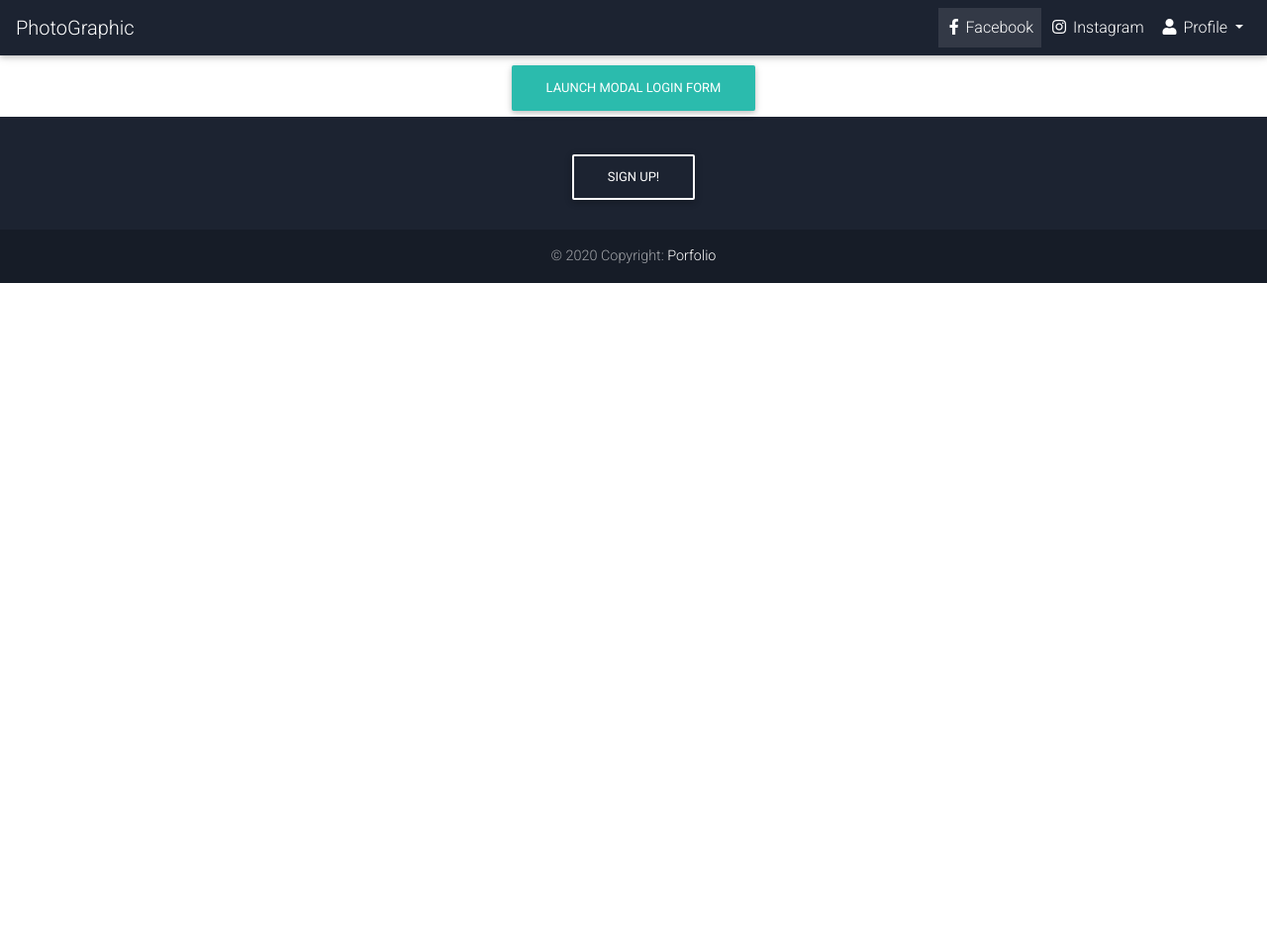
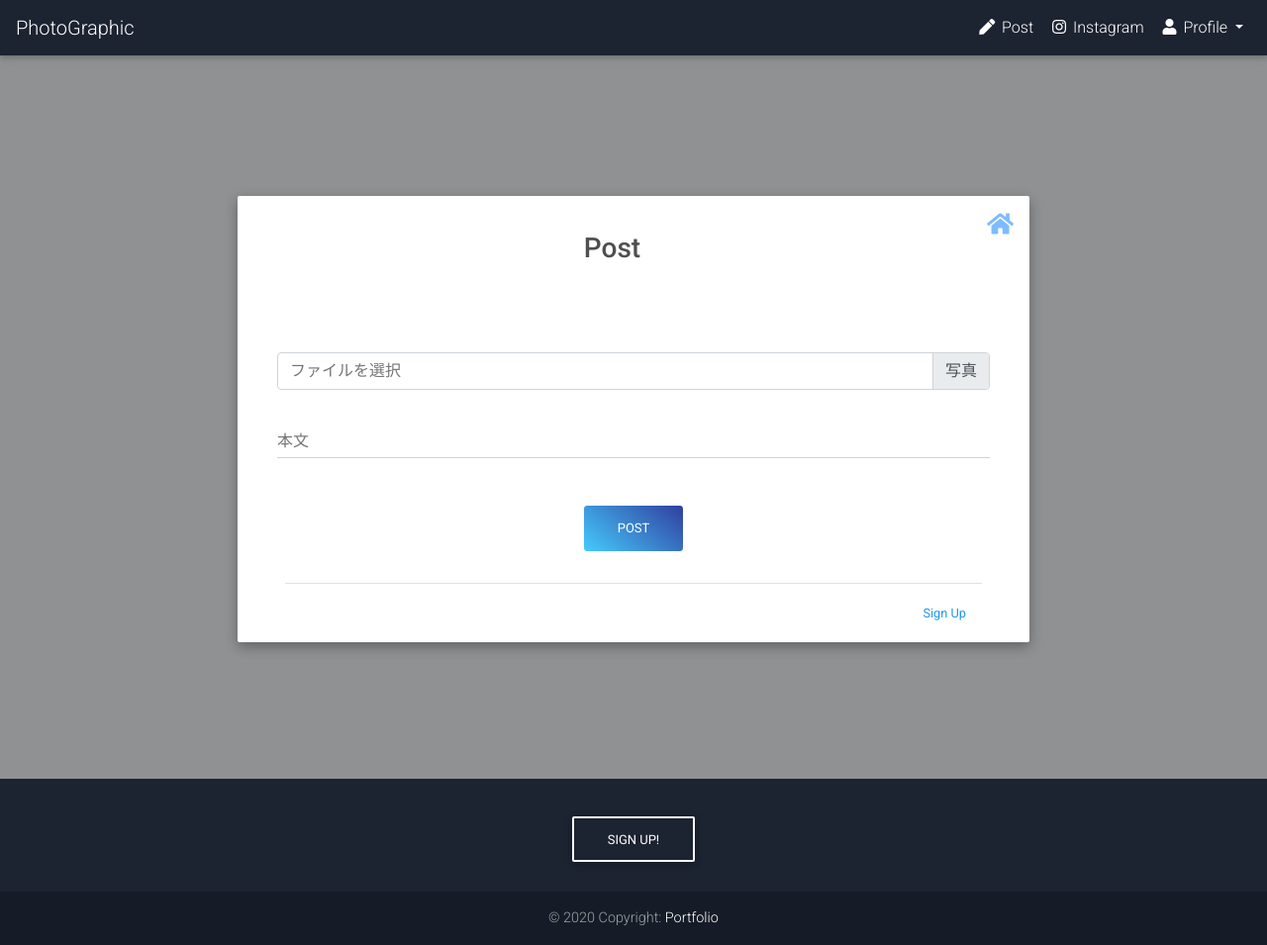
Before and after one commit to ikenoue-ryo/django_postapp, a Django app: page /new/ in a window 1280 px wide. Shown: the whole page at 99% size. Before the commit the page ends 286 px from the top, so only its background shows below. Run offline with Django 3.2, Linux system fonts and the light colour scheme; some libraries are stand-ins or nearby versions.

Commit message:
newページのデザイン調整

```diff
--- /dev/null
+++ b/postapp/static/postapp/new.css
@@ -0,0 +1,15 @@
+/*-- スマホ版表示CSS  --*/
+@media screen and (min-width: 480px) {
+
+}
+
+/*-- PC版表示CSS  --*/
+@media screen and (min-width: 1200px) {
+  .custom-file-label::after {
+    content: "写真";
+  }
+
+  .post_pad{
+    padding: 110px;
+  }
+}
--- a/postapp/views.py
+++ b/postapp/views.py
@@ -1,6 +1,7 @@
 from django.shortcuts import render, redirect
 from django.urls import reverse_lazy
 from django.contrib.auth import login, authenticate
+from django.views.generic.edit import CreateView
 from django.contrib.auth.views import LoginView, LogoutView
 
 from .forms import LoginForm, SignUpForm, PostForm
--- a/templates/postapp/base.html
+++ b/templates/postapp/base.html
@@ -26,6 +26,7 @@
         <link href="https://cdnjs.cloudflare.com/ajax/libs/mdbootstrap/4.16.0/css/mdb.min.css" rel="stylesheet">
 
         {% block customcss %}
+            <link href="{% static 'postapp/base.css' %}" rel="stylesheet">
         {% endblock customcss %}
 
         <meta name="viewport" content="width=device-width, initial-scale=1, shrink-to-fit=no">
@@ -41,9 +42,9 @@
             </button>
             <div class="collapse navbar-collapse" id="navbarSupportedContent-4">
                 <ul class="navbar-nav ml-auto">
-                    <li class="nav-item active">
-                        <a class="nav-link" href="#">
-                            <i class="fab fa-facebook-f"></i> Facebook
+                    <li class="nav-item">
+                        <a class="nav-link" href="{% url 'postapp:new' %}">
+                            <i class="fas fa-pen"></i> Post
                             <span class="sr-only">(current)</span>
                         </a>
                     </li>
@@ -87,7 +88,7 @@
 
     <!-- Copyright -->
     <div class="footer-copyright text-center py-3">© 2020 Copyright:
-        <a href="https://mdbootstrap.com/"> Porfolio</a>
+        <a href="https://mdbootstrap.com/"> Portfolio</a>
     </div>
     <!-- Copyright -->
 
--- a/templates/postapp/new.html
+++ b/templates/postapp/new.html
@@ -2,118 +2,95 @@
 {% load static %}
 
 {% block customcss %}
-<!-- Font Awesome -->
-<link rel="stylesheet" href="https://use.fontawesome.com/releases/v5.8.2/css/all.css">
-<!-- Google Fonts -->
-<link rel="stylesheet" href="https://fonts.googleapis.com/css?family=Roboto:300,400,500,700&display=swap">
-<!-- Bootstrap core CSS -->
-<link href="https://cdnjs.cloudflare.com/ajax/libs/twitter-bootstrap/4.4.1/css/bootstrap.min.css" rel="stylesheet">
-<!-- Material Design Bootstrap -->
-<link href="https://cdnjs.cloudflare.com/ajax/libs/mdbootstrap/4.16.0/css/mdb.min.css" rel="stylesheet">
+<link href="{% static 'postapp/new.css' %}" rel="stylesheet">
 {% endblock customcss %}
+
 
 {% block content %}
 
 <style>
     .form-elegant .font-small {
-    font-size: 0.8rem; }
+        font-size: 0.8rem;
+    }
 
     .form-elegant .z-depth-1a {
         -webkit-box-shadow: 0 2px 5px 0 rgba(55, 161, 255, 0.26), 0 4px 12px 0 rgba(121, 155, 254, 0.25);
-    box-shadow: 0 2px 5px 0 rgba(55, 161, 255, 0.26), 0 4px 12px 0 rgba(121, 155, 254, 0.25); }
+        box-shadow: 0 2px 5px 0 rgba(55, 161, 255, 0.26), 0 4px 12px 0 rgba(121, 155, 254, 0.25);
+    }
 
     .form-elegant .z-depth-1-half,
     .form-elegant .btn:hover {
         -webkit-box-shadow: 0 5px 11px 0 rgba(85, 182, 255, 0.28), 0 4px 15px 0 rgba(36, 133, 255, 0.15);
-    box-shadow: 0 5px 11px 0 rgba(85, 182, 255, 0.28), 0 4px 15px 0 rgba(36, 133, 255, 0.15); }
+        box-shadow: 0 5px 11px 0 rgba(85, 182, 255, 0.28), 0 4px 15px 0 rgba(36, 133, 255, 0.15);
+    }
 
     .form-elegant .modal-header {
-    border-bottom: none; }
+        border-bottom: none;
+    }
 
     .modal-dialog .form-elegant .btn .fab {
-    color: #2196f3!important; }
+        color: #2196f3 !important;
+    }
 
-.form-elegant .modal-body, .form-elegant .modal-footer {
-    font-weight: 400; }
+    .form-elegant .modal-body,
+    .form-elegant .modal-footer {
+        font-weight: 400;
+    }
 </style>
-<div class="container">
+
+
+<div class="container post_pad">
     <!-- Modal -->
-    <div class="modal fade" id="elegantModalForm" tabindex="-1" role="dialog" aria-labelledby="myModalLabel"
+    <body style="background: rgb(33, 37, 41, 0.5);">
+    <div class="" id="elegantModalForm" tabindex="-1" role="dialog" aria-labelledby="myModalLabel"
         aria-hidden="true">
-        <div class="modal-dialog" role="document">
+        <div class="modal-dialog modal-lg" role="document">
             <!--Content-->
             <div class="modal-content form-elegant">
                 <!--Header-->
                 <div class="modal-header text-center">
-                    <h3 class="modal-title w-100 dark-grey-text font-weight-bold my-3" id="myModalLabel"><strong>Sign
-                            in</strong></h3>
+                    <h3 class="modal-title w-100 dark-grey-text font-weight-bold my-3" id="myModalLabel"><strong>Post</strong></h3>
                     <button type="button" class="close" data-dismiss="modal" aria-label="Close">
-                        <span aria-hidden="true">&times;</span>
+                        <a href="/"><i class="fas fa-home"></i></a>
                     </button>
                 </div>
                 <!--Body-->
                 <div class="modal-body mx-4">
                     <!--Body-->
+                    <form id="signupform" action="" method="POST" enctype="multipart/form-data">
+                        {% csrf_token %}
+                        <div class="md-form pb-3">
+                            <div class="custom-file">
+                                <input type="file" class="custom-file-input " name="picture1" id="picture">
+                                <label class="custom-file-label" for="customFile">ファイルを選択</label>
+                            </div>
+                        </div>
                         <div class="md-form mb-5">
-                        <input type="email" id="Form-email1" class="form-control validate">
-                        <label data-error="wrong" data-success="right" for="Form-email1">Your email</label>
+                            <input type="text" name="text" id="Form-email1" class="form-control validate">
+                            <label data-error="wrong" data-success="right" for="Form-email1">本文</label>
                         </div>
-
-                    <div class="md-form pb-3">
-                        <input type="password" id="Form-pass1" class="form-control validate">
-                        <label data-error="wrong" data-success="right" for="Form-pass1">Your password</label>
-                        <p class="font-small blue-text d-flex justify-content-end">Forgot <a href="#"
-                                class="blue-text ml-1">
-                                Password?</a></p>
+                        <div class="text-center mb-3">
+                            <input type="submit" value="Post"
+                                class="btn blue-gradient btn-block btn-rounded z-depth-1a">
+                            <input type="hidden" name="next" value="{{ next }}">
                         </div>
-
-                    <div class="text-center mb-3">
-                        <button type="button" class="btn blue-gradient btn-block btn-rounded z-depth-1a">Sign in</button>
-                    </div>
-                    <p class="font-small dark-grey-text text-right d-flex justify-content-center mb-3 pt-2"> or Sign in
-                        with:</p>
-
-                    <div class="row my-3 d-flex justify-content-center">
-                        <!--Facebook-->
-                        <button type="button" class="btn btn-white btn-rounded mr-md-3 z-depth-1a"><i
-                                class="fab fa-facebook-f text-center"></i></button>
-                        <!--Twitter-->
-                        <button type="button" class="btn btn-white btn-rounded mr-md-3 z-depth-1a"><i
-                                class="fab fa-twitter"></i></button>
-                        <!--Google +-->
-                        <button type="button" class="btn btn-white btn-rounded z-depth-1a"><i
-                                class="fab fa-google-plus-g"></i></button>
-                    </div>
+                    </form>
                 </div>
                 <!--Footer-->
                 <div class="modal-footer mx-5 pt-3 mb-1">
-                    <p class="font-small grey-text d-flex justify-content-end">Not a member? <a href="#"
+                    <p class="font-small grey-text d-flex justify-content-end"> <a href="#"
                             class="blue-text ml-1">
                             Sign Up</a></p>
                 </div>
             </div>
             <!--/.Content-->
         </div>
+
     </div>
     <!-- Modal -->
 
-    <div class="text-center">
-        <a href="" class="btn btn-default btn-rounded" data-toggle="modal" data-target="#elegantModalForm">Launch
-            modal Login Form</a>
-    </div>
+    </body>
 </div>
 
 
-
-<script>
-< !--JQuery -->
-<script type="text/javascript" src="https://cdnjs.cloudflare.com/ajax/libs/jquery/3.4.1/jquery.min.js"></script>
-<!-- Bootstrap tooltips -->
-<script type="text/javascript" src="https://cdnjs.cloudflare.com/ajax/libs/popper.js/1.14.4/umd/popper.min.js"></script>
-<!-- Bootstrap core JavaScript -->
-<script type="text/javascript" src="https://cdnjs.cloudflare.com/ajax/libs/twitter-bootstrap/4.4.1/js/bootstrap.min.js">
-</script>
-<!-- MDB core JavaScript -->
-<script type="text/javascript" src="https://cdnjs.cloudflare.com/ajax/libs/mdbootstrap/4.16.0/js/mdb.min.js"></script>
-</script>
 {% endblock content %}
```
Also changed, not shown: postapp/static/postapp/base.css (added, +9 -0 lines), postapp/static/postapp/index.css (added, +101 -0 lines), templates/postapp/index.html (+15 -20 lines), db.sqlite3, 3 other files. Lines whose indentation alone changed are shown as unchanged.
